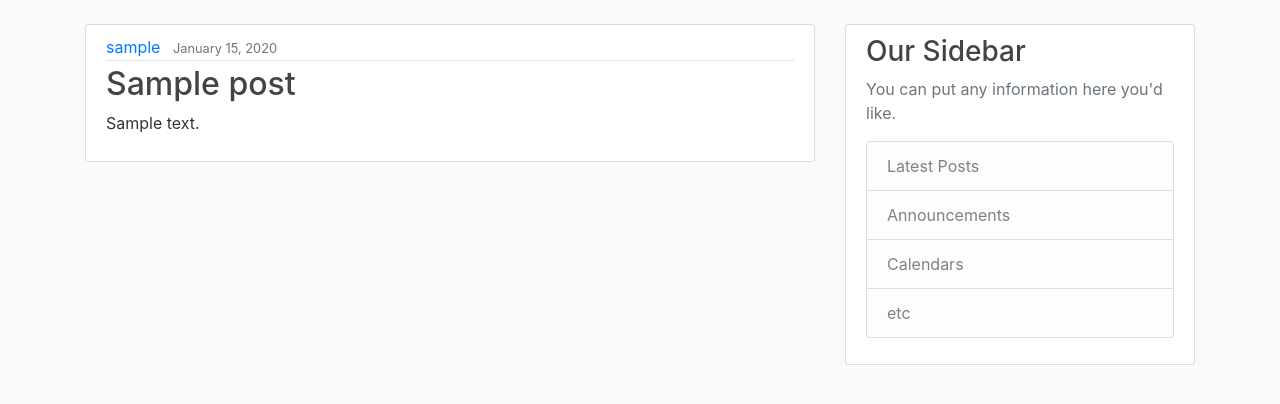
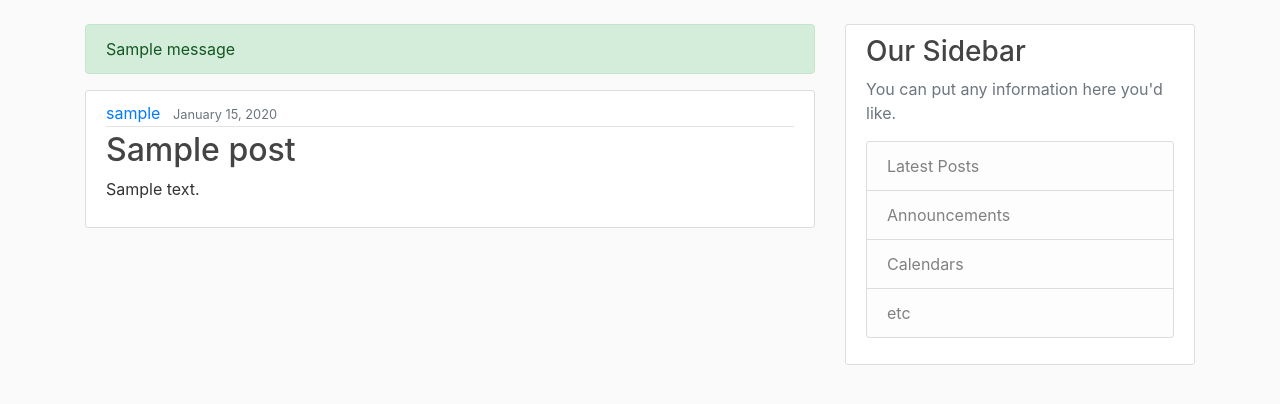
Before and after one commit to mika-sims/Django-Blog-App, a Django app: page / in a window 1280 px wide. Shown: the part 56-460 px from the top of the page. Run offline with Django 4.2, Linux system fonts and the light colour scheme; tables that the repository leaves empty hold one stand-in row (values such as "Sample post"); one stand-in notice (Sample message) is shown; some libraries are stand-ins or nearby versions.

Commit message:
Add message prompt section

```diff
--- a/blog/templates/blog/base.html
+++ b/blog/templates/blog/base.html
@@ -48,6 +48,9 @@
         <main role="main" class="container">
             <div class="row">
                 <div class="col-md-8">
+                    {% if messages %}
+                        {% for message in messages %}<div class="alert alert-{{ message.tags }}">{{ message }}</div>{% endfor %}
+                    {% endif %}
                     {% block content %}{% endblock %}
                 </div>
                 <div class="col-md-4">
```
